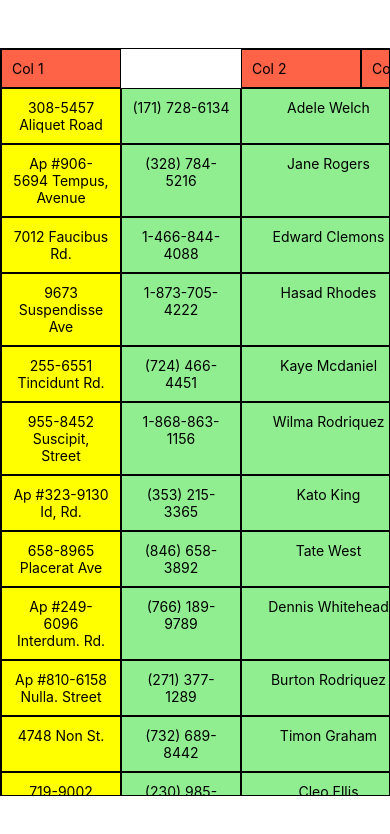
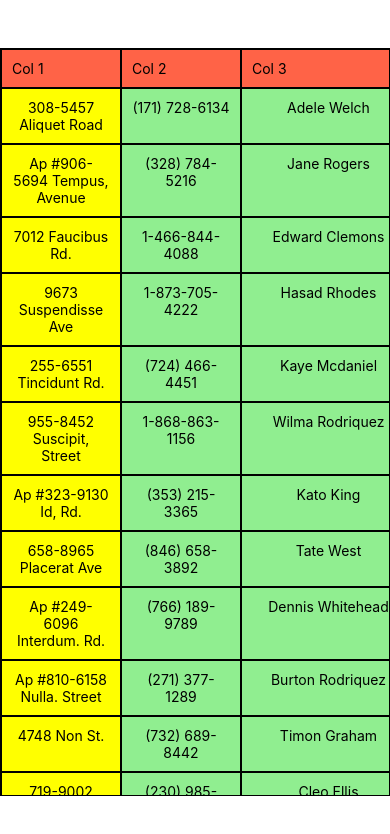
Before and after one commit to DrewIndeed/react-native-projects, a React Native app in the folder freezable-table/: screen / in a window 390 px wide. Shown: the top 834 px of the page. Built offline with nearby package versions, Linux system fonts and the light colour scheme.

Commit message:
130: bug solved: text style for headers wont effect

```diff
--- a/freezable-table/App.tsx
+++ b/freezable-table/App.tsx
@@ -30,13 +30,16 @@ export default function App() {
             key: 'country',
           },
         ]}
-        cellRenderer={(key: string, value: any, row: any) => (
-          <View style={{ borderColor: '#000' }}>
-            <Text style={{ textAlign: 'center' }}>{value}</Text>
-          </View>
-        )}
+        cellRenderer={
+          (key: string, value: any, row: any) => (
+            <View style={{ borderColor: '#000' }}>
+              <Text style={{ textAlign: 'center' }}>{value}</Text>
+            </View>
+          )
+          // value
+        }
 
-        freezeColNum={1}
+        // freezeColNum={1}
         // freezeRowNum={4}
 
         mainContainerStyles={{
@@ -44,6 +47,7 @@ export default function App() {
           borderWidth: 1,
           flex: 1,
         }}
+
         firstRowStyles={{
           backgroundColor: 'tomato',
         }}
--- a/freezable-table/components/Cell.tsx
+++ b/freezable-table/components/Cell.tsx
@@ -1,13 +1,9 @@
 import React from 'react';
-import { Text, View } from 'react-native';
+import { Text } from 'react-native';
 
 const Cell = ({ compulsoryStyleArr, content, style }: any) => {
   // ** render content
-  return (
-    <View style={[...compulsoryStyleArr, style]}>
-      <Text>{content}</Text>
-    </View>
-  );
+  return <Text style={[...compulsoryStyleArr, style]}>{content}</Text>;
 };
 
 export default Cell;
--- a/freezable-table/components/Core.tsx
+++ b/freezable-table/components/Core.tsx
@@ -45,9 +45,10 @@ const Core = ({
             freezeRowNum ? rowOrder + (freezeRowNum - 1) : rowOrder
           }-${keyType}`}
           rowType="data"
-          dataArr={columnKeys}
+          headerOffsetX={headerOffsetX}
           cellRenderer={cellRenderer}
           dataItem={sliceDataObj(dataItem, columnKeys)}
+          dataArr={columnKeys}
           rowOrder={rowOrder}
           hidden={hidden}
           compulsoryStyleSeed={compulsoryStyleSeed}
```
